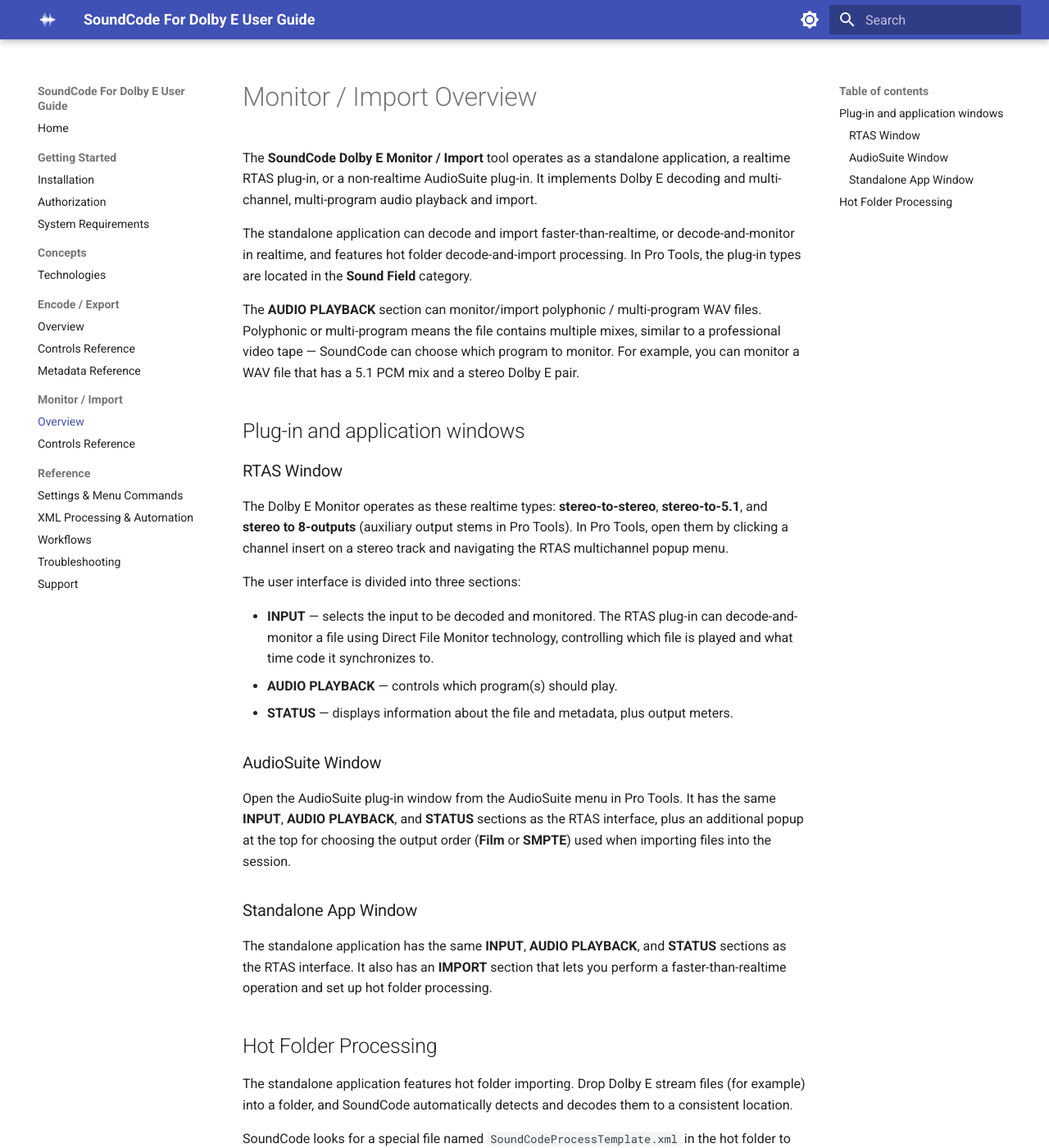
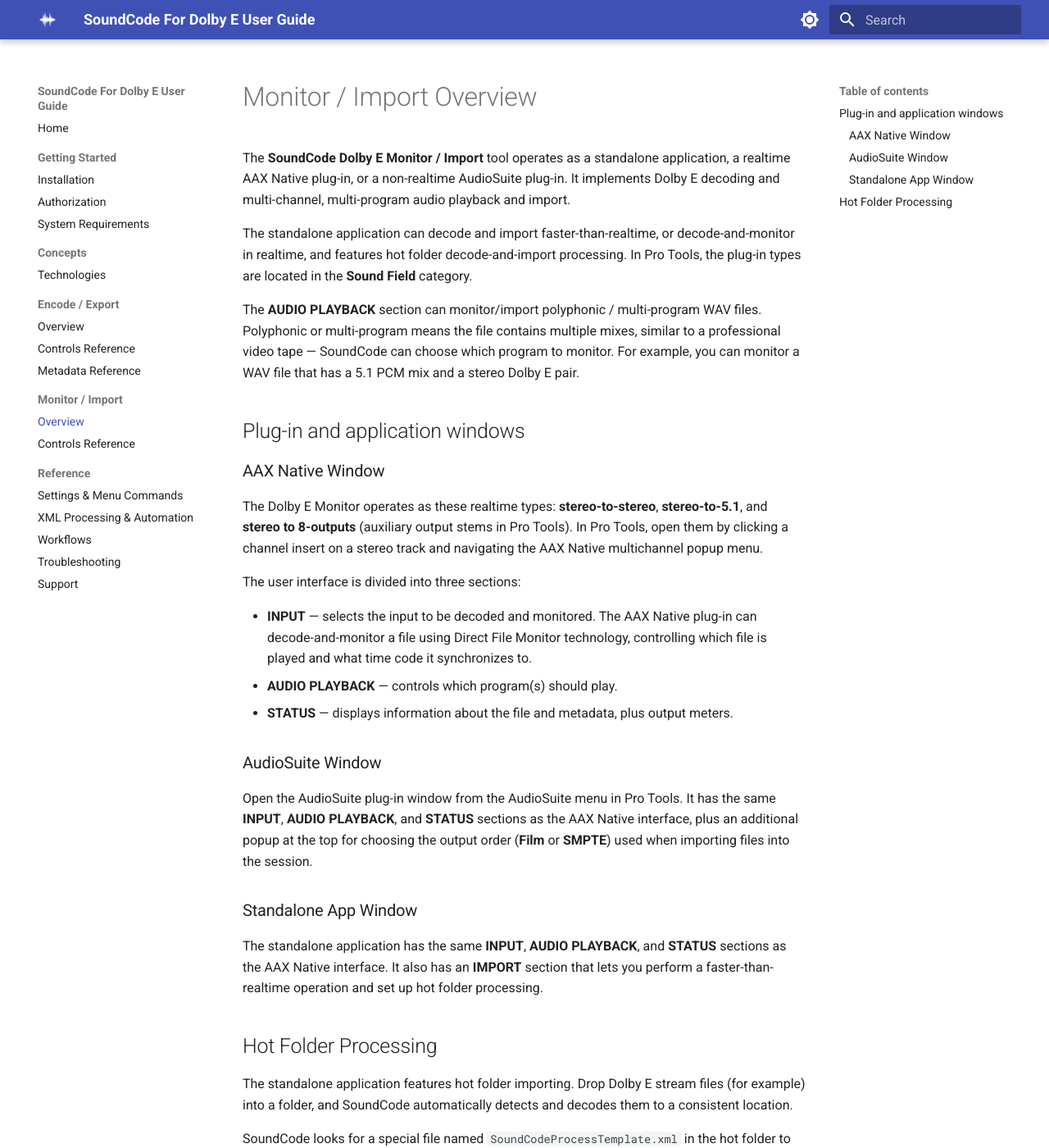
Before and after one commit to neyrinckaudio/docs-dolby-e, an MkDocs documentation site: the page built from docs/monitor-import/overview.md, in a window 1280 px wide and 1400 px high. Shown: the whole window at 82% size. Built offline with MkDocs 1.6.1 and Material for MkDocs 9.7.7, drawn with Linux system fonts in a browser that asks for light colours.

Commit message:
Rename RTAS plug-in references to AAX Native
Replace all RTAS references with AAX Native across the Monitor/Import,
system requirements, workflows, and troubleshooting pages. Update the
"Dolby E Hardware Mode" heading and its inbound anchor link accordingly.

Co-Authored-By: Claude Opus 4.8 (1M context) <noreply@anthropic.com>

```diff
--- a/docs/getting-started/system-requirements.md
+++ b/docs/getting-started/system-requirements.md
@@ -26,11 +26,11 @@ The Dolby E encoder and decoder each have **one video frame of latency**. This i
 
 The Dolby E Encoder tool has an [**Input Offset**](../encode-export/controls.md#input-offset) control to advance the input audio and compensate for these latencies — equivalent to sliding the audio earlier in time. SoundCode emulates Dolby real time hardware because many broadcast delivery specifications assume a hardware-based encoding system. When encoding Dolby E streams, be certain you understand the delivery requirements so you can set the Input Offset correctly.
 
-### RTAS Dolby E decoder latency (Input Source = Track Stream)
+### AAX Native Dolby E decoder latency (Input Source = Track Stream)
 
-The RTAS Dolby E decoder allows live Dolby E stream confidence monitoring with one frame of latency. If you use a Pro Tools system to emulate a standalone hardware decoder, you must:
+The AAX Native Dolby E decoder allows live Dolby E stream confidence monitoring with one frame of latency. If you use a Pro Tools system to emulate a standalone hardware decoder, you must:
 
 - Set the **hw mode** control to **ON**, and
-- Set the **RTAS buffer size to 256** in the Playback Engine dialog.
+- Set the **AAX Native buffer size to 256** in the Playback Engine dialog.
 
-This way you can monitor the audio from a live Dolby E stream input and compare it to other audio sources — for example, playing back a video tape with a Dolby E stream on it, decoding it on the Pro Tools system, and testing that it is phase aligned with other tracks. See [Dolby E Hardware Mode](../monitor-import/controls.md#dolby-e-hardware-mode-rtas-only).
+This way you can monitor the audio from a live Dolby E stream input and compare it to other audio sources — for example, playing back a video tape with a Dolby E stream on it, decoding it on the Pro Tools system, and testing that it is phase aligned with other tracks. See [Dolby E Hardware Mode](../monitor-import/controls.md#dolby-e-hardware-mode-aax-native-only).
--- a/docs/monitor-import/overview.md
+++ b/docs/monitor-import/overview.md
@@ -1,6 +1,6 @@
 # Monitor / Import Overview
 
-The **SoundCode Dolby E Monitor / Import** tool operates as a standalone application, a realtime RTAS plug-in, or a non-realtime AudioSuite plug-in. It implements Dolby E decoding and multi-channel, multi-program audio playback and import.
+The **SoundCode Dolby E Monitor / Import** tool operates as a standalone application, a realtime AAX Native plug-in, or a non-realtime AudioSuite plug-in. It implements Dolby E decoding and multi-channel, multi-program audio playback and import.
 
 The standalone application can decode and import faster-than-realtime, or decode-and-monitor in realtime, and features hot folder decode-and-import processing. In Pro Tools, the plug-in types are located in the **Sound Field** category.
 
@@ -8,23 +8,23 @@ The **AUDIO PLAYBACK** section can monitor/import polyphonic / multi-program WAV
 
 ## Plug-in and application windows
 
-### RTAS Window
+### AAX Native Window
 
-The Dolby E Monitor operates as these realtime types: **stereo-to-stereo**, **stereo-to-5.1**, and **stereo to 8-outputs** (auxiliary output stems in Pro Tools). In Pro Tools, open them by clicking a channel insert on a stereo track and navigating the RTAS multichannel popup menu.
+The Dolby E Monitor operates as these realtime types: **stereo-to-stereo**, **stereo-to-5.1**, and **stereo to 8-outputs** (auxiliary output stems in Pro Tools). In Pro Tools, open them by clicking a channel insert on a stereo track and navigating the AAX Native multichannel popup menu.
 
 The user interface is divided into three sections:
 
-- **INPUT** — selects the input to be decoded and monitored. The RTAS plug-in can decode-and-monitor a file using Direct File Monitor technology, controlling which file is played and what time code it synchronizes to.
+- **INPUT** — selects the input to be decoded and monitored. The AAX Native plug-in can decode-and-monitor a file using Direct File Monitor technology, controlling which file is played and what time code it synchronizes to.
 - **AUDIO PLAYBACK** — controls which program(s) should play.
 - **STATUS** — displays information about the file and metadata, plus output meters.
 
 ### AudioSuite Window
 
-Open the AudioSuite plug-in window from the AudioSuite menu in Pro Tools. It has the same **INPUT**, **AUDIO PLAYBACK**, and **STATUS** sections as the RTAS interface, plus an additional popup at the top for choosing the output order (**Film** or **SMPTE**) used when importing files into the session.
+Open the AudioSuite plug-in window from the AudioSuite menu in Pro Tools. It has the same **INPUT**, **AUDIO PLAYBACK**, and **STATUS** sections as the AAX Native interface, plus an additional popup at the top for choosing the output order (**Film** or **SMPTE**) used when importing files into the session.
 
 ### Standalone App Window
 
-The standalone application has the same **INPUT**, **AUDIO PLAYBACK**, and **STATUS** sections as the RTAS interface. It also has an **IMPORT** section that lets you perform a faster-than-realtime operation and set up hot folder processing.
+The standalone application has the same **INPUT**, **AUDIO PLAYBACK**, and **STATUS** sections as the AAX Native interface. It also has an **IMPORT** section that lets you perform a faster-than-realtime operation and set up hot folder processing.
 
 ## Hot Folder Processing
 
--- a/docs/reference/troubleshooting.md
+++ b/docs/reference/troubleshooting.md
@@ -6,7 +6,7 @@ If you see this message when Pro Tools is launching on Windows, your PACE iLok d
 
 ## External Dolby E Decoder Won't Decode Data Stream
 
-If a decoder is not recognizing an encoded Dolby E data stream that you are playing with the RTAS Monitor, it suggests the data stream has been **altered**.
+If a decoder is not recognizing an encoded Dolby E data stream that you are playing with the AAX Native Monitor, it suggests the data stream has been **altered**.
 
 !!! danger "A Dolby E or Dolby Digital data stream must never be altered"
     Sample rate conversion, gain change, dithering (including use of the Pro Tools dithering mixer), EQ, compression, and any other type of audio signal processing will alter a data stream and make it unusable.
--- a/docs/reference/workflows.md
+++ b/docs/reference/workflows.md
@@ -17,7 +17,7 @@ In this scenario, you are mixing an audio soundtrack in both 5.1 surround and st
 9. Create a new stereo track to output the Dolby E encoded stream.
 10. Import the stereo WAV Dolby E stream created in step 8 and spot it to the stereo track created in step 9.
 11. Place a hardware insert on the stereo track to send the Dolby E stream to the VTR inputs and return it from the VTR.
-12. Insert a **stereo-to-5.1 RTAS SoundCode Dolby E Monitor** plug-in after the hardware insert.
+12. Insert a **stereo-to-5.1 AAX Native SoundCode Dolby E Monitor** plug-in after the hardware insert.
 13. Enable the **dolby e** control so the Dolby E stream returning from the VTR can be monitored.
 
 ## Prepare a 5.1 + Stereo mix for Dolby E encoding with the Dolby DP600 and lay back to a VTR (Pro Tools)
@@ -41,7 +41,7 @@ In this scenario, you are mixing in both 5.1 surround and stereo, and need to de
 
 In this scenario, you would like to listen to a 5.1 interleaved BWF file synchronized to Pro Tools video playback.
 
-1. Create a stereo aux track and instantiate the **RTAS stereo-to-5.1 SoundCode Dolby E Monitor** plug-in.
+1. Create a stereo aux track and instantiate the **AAX Native stereo-to-5.1 SoundCode Dolby E Monitor** plug-in.
 2. Click the **Browse** control and select the multichannel WAV file to be played.
 3. Place the timeline cursor as appropriate for playing the file according to the timecode in the file or session start (which may be the same).
 4. Select the program to play (in this case the 5.1 program is the only choice).
```
Also changed, not shown: docs/monitor-import/controls.md (+9 -9 lines), site/getting-started/system-requirements/index.html, site/monitor-import/controls/index.html, site/monitor-import/overview/index.html, site/reference/troubleshooting/index.html, site/reference/workflows/index.html, site/search/search_index.json.
